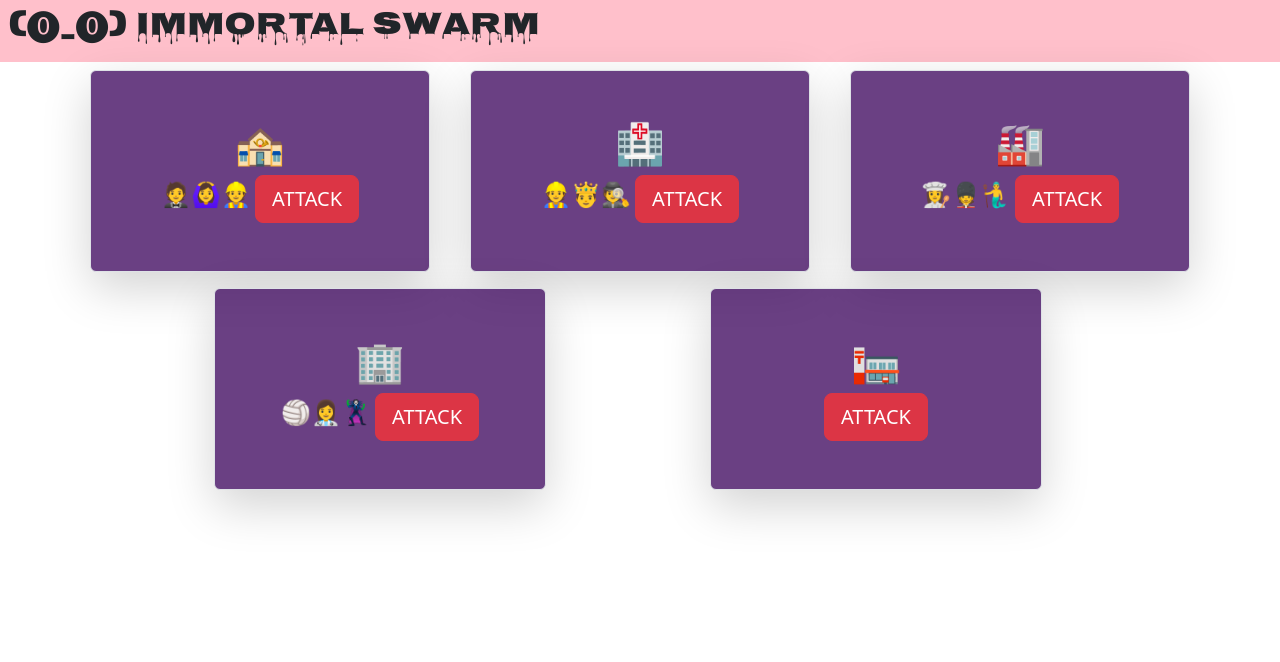
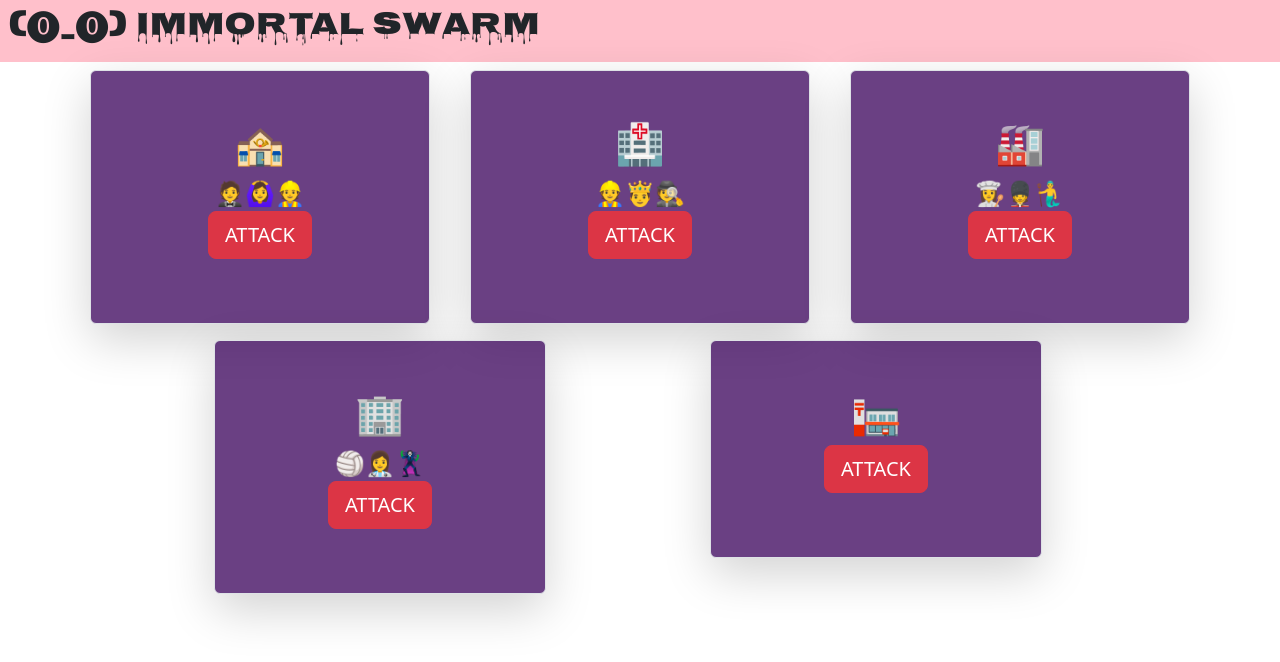
Before and after one commit to ItsBup/Swarm, a plain HTML site: page index.html in a window 1280 px wide. Drawn offline with nearby package versions, Linux system fonts and the light colour scheme.

Commit message:
im doin something

```diff
--- a/app.js
+++ b/app.js
@@ -67,9 +67,11 @@ const victims = [{
 ]
 
 // functions needed:
-// draw victims at locations
-// move victims randomly between locations
+// draw victims at locations --DONE
 // attack victims to turn them into bats
+// move victims randomly between locations after attacks
+// are you winning son?
+// are you losing son?
 function drawVictims(){
     locations.forEach(currentLocation => {
         let filteredVictims = victims.filter(victim => victim.location == currentLocation)
@@ -78,4 +80,18 @@ function drawVictims(){
         currentLocationElm.innerText = victimPicture.join('')
     });
 }
+
+function attackLocation(DangerZone){
+    let victimThreatened = victims.filter(victim => victim.location == DangerZone)
+    let thrall = victimThreatened.find(victim => victims.picture != '🦇')
+    if(thrall){
+        victims.picture = '🦇'
+    }
+
+}
+
+function moveItmoveIt() {
+
+}
+
 drawVictims()
--- a/index.html
+++ b/index.html
@@ -25,21 +25,21 @@
                 <section class="border rounded shadow-lg locationCard m-2 p-5">
                     <h1>🏤</h1>
                     <span class="fs-4" id="🏤"></span>
-                    <button class="btn btn-danger btn-lg" onclick="attackLocation('🏤')">ATTACK</button>
+                    <p><button class="btn btn-danger btn-lg" onclick="attackLocation('🏤')">ATTACK</button></p>
                 </section>
             </div>
             <div class="col-4">
                 <section class="border rounded shadow-lg locationCard m-2 p-5">
                     <h1>🏥</h1>
                     <span class="fs-4" id="🏥"></span>
-                    <button class="btn btn-danger btn-lg" onclick="attackLocation('🏥')">ATTACK</button>
+                    <p><button class="btn btn-danger btn-lg" onclick="attackLocation('🏥')">ATTACK</button></p>
                 </section>
             </div>
             <div class="col-4">
                 <section class="border rounded shadow-lg locationCard m-2 p-5">
                     <h1>🏭</h1>
                     <span class="fs-4" id="🏭"></span>
-                    <button class="btn btn-danger btn-lg" onclick="attackLocation('🏭')">ATTACK</button>
+                    <p><button class="btn btn-danger btn-lg" onclick="attackLocation('🏭')">ATTACK</button></p>
                 </section>
             </div>
             <section class="row justify-content-evenly">
@@ -47,14 +47,14 @@
                     <section class="border rounded shadow-lg locationCard m-2 p-5">
                         <h1>🏢</h1>
                         <span class="fs-4" id="🏢"></span>
-                        <button class="btn btn-danger btn-lg" onclick="attackLocation('🏢')">ATTACK</button>
+                        <p><button class="btn btn-danger btn-lg" onclick="attackLocation('🏢')">ATTACK</button></p>
                     </section>
                 </div>
                 <div class="col-4">
                     <section class="border rounded shadow-lg locationCard m-2 p-5">
                         <h1>🏣</h1>
                         <span class="fs-4" id="🏣"></span>
-                        <button class="btn btn-danger btn-lg" onclick="attackLocation('🏣')">ATTACK</button>
+                        <p><button class="btn btn-danger btn-lg" onclick="attackLocation('🏣')">ATTACK</button></p>
                     </section>
                 </div>
             </section>
```
